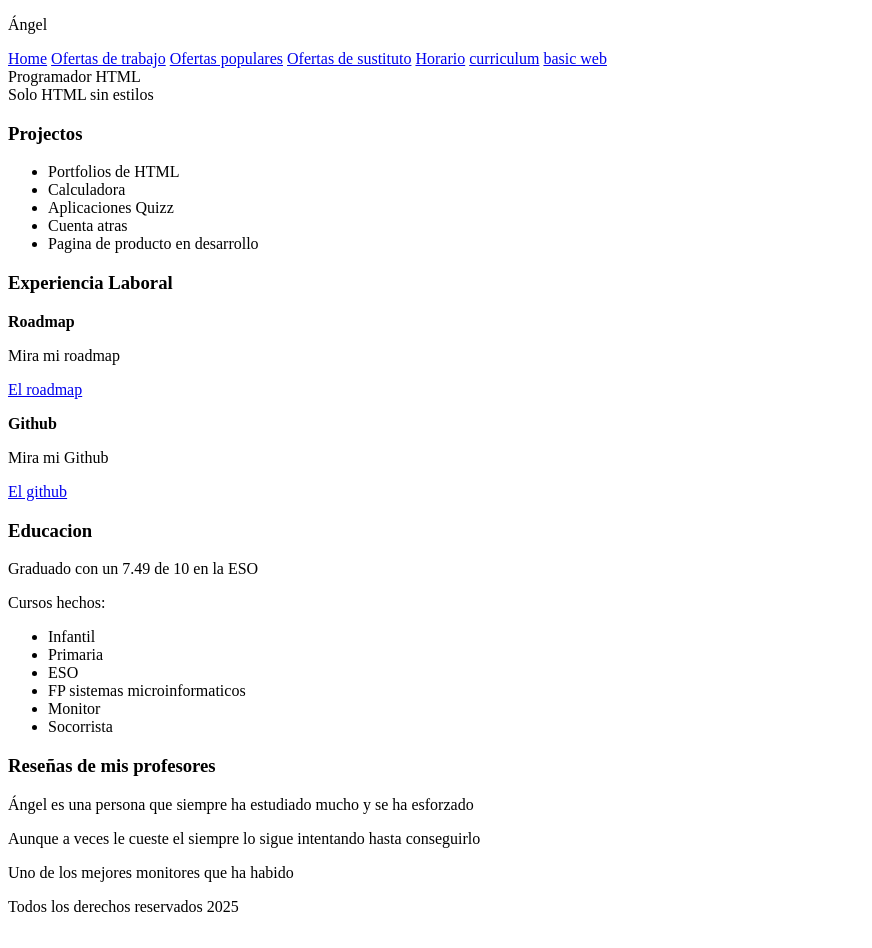
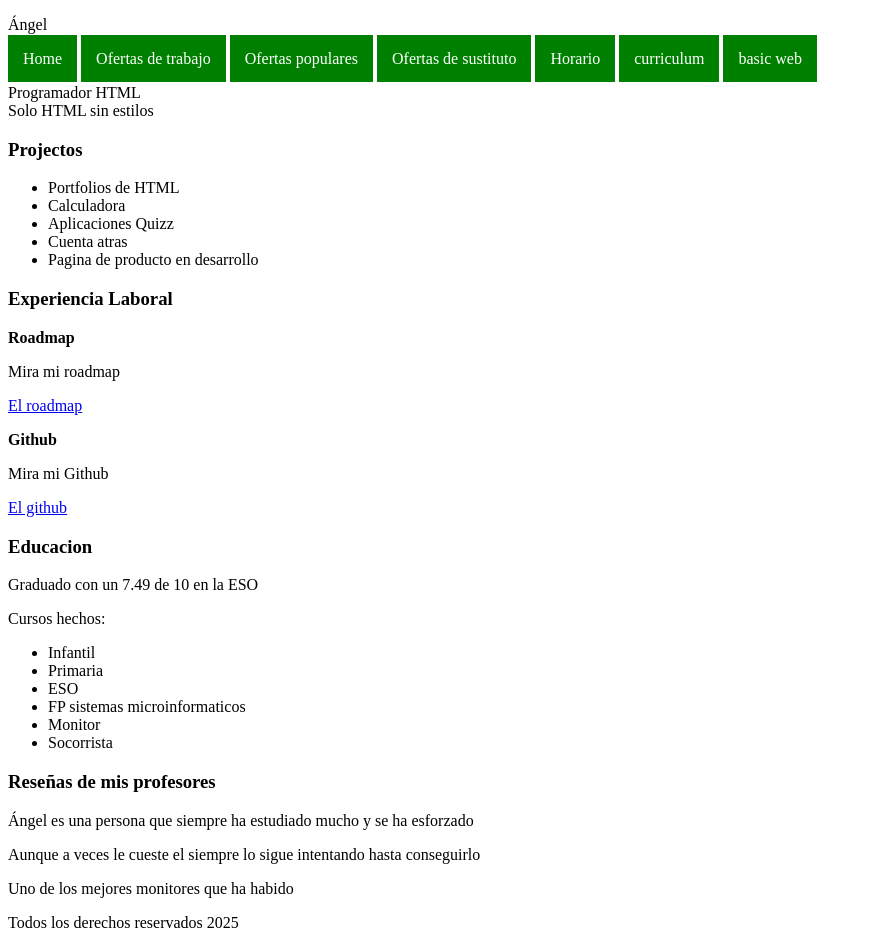
Before and after one commit to acarrero-esliceu/Primer_proyecto, a plain HTML site: page basic_web.html in a window 1280 px wide. Shown: the whole page, without its empty margins (0-872 px from the left). Drawn offline with Linux system fonts and the light colour scheme.

Commit message:
navegacion en basic web

```diff
--- a/basic_web.html
+++ b/basic_web.html
@@ -4,6 +4,7 @@
     <meta charset="UTF-8">
     <meta name="viewport" content="width=device-width, initial-scale=1.0">
     <title>Basic Web</title>
+    <link rel="stylesheet" href="css/styles_basicweb.css">
 </head>
 <body>
     <header>
@@ -18,8 +19,8 @@
             <a class="navegacion" href="basic_web.html">basic web</a>
         </nav>
     </header>
-
     <main>
+        <p>         </p>
         <div>Programador HTML</div>
         <div>Solo HTML sin estilos</div>
 
--- /dev/null
+++ b/css/styles_basicweb.css
@@ -0,0 +1,8 @@
+.navegacion{
+    padding: 15px;
+    background-color: green;
+    text-align: center;
+    color: white;
+    font-size: 1rem;
+    text-decoration: none;
+}
```
